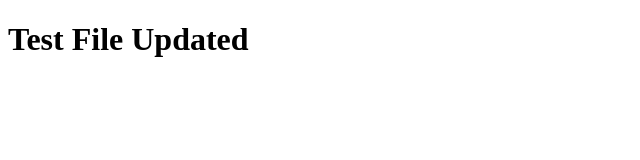
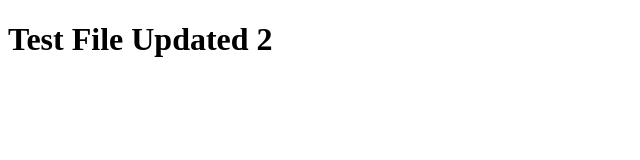
Before and after one commit to amitavak/async-clipboard-poc, a plain HTML site: page index.html in a window 1280 px wide. Shown: the full height of the page, 0-640 px from the left. Drawn offline with Linux system fonts and the light colour scheme.

Commit message:
Update 2

```diff
--- a/index.html
+++ b/index.html
@@ -6,6 +6,6 @@
     <title>Document</title>
 </head>
 <body>
-    <h1>Test File Updated</h1>
+    <h1>Test File Updated 2</h1>
 </body>
 </html>
```
